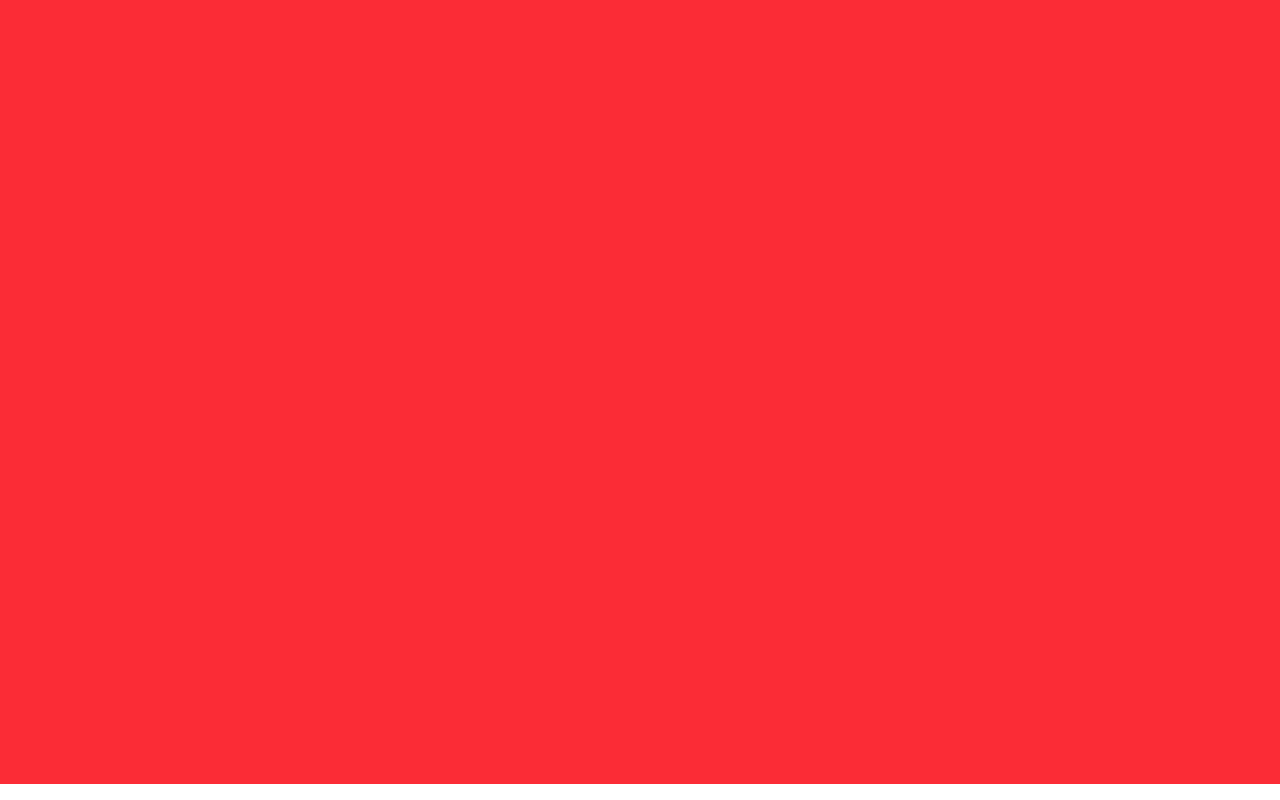
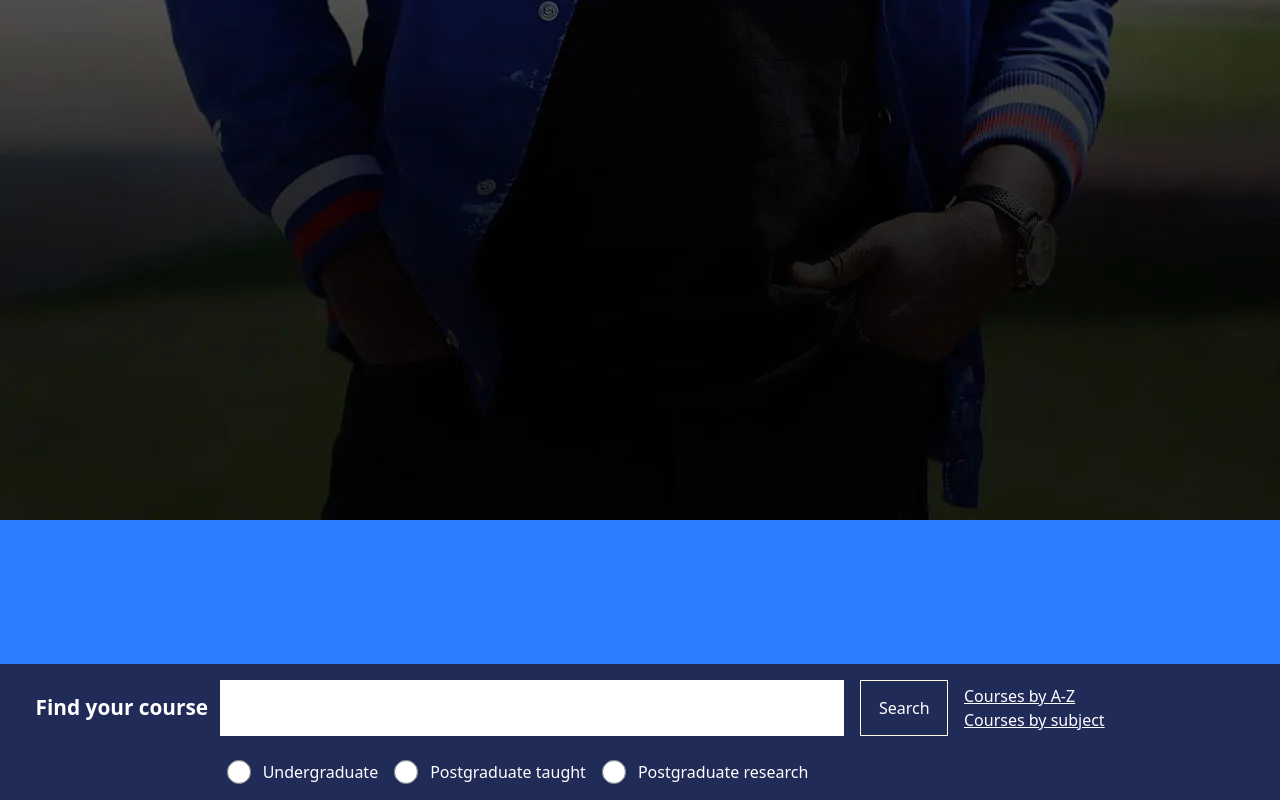
Before and after one commit to aleerabdallah/uni-of-liverpool, a website: page index.html in a window 1280 px wide. Shown: the part 1640-2440 px from the top of the page. Drawn offline with Linux system fonts and the light colour scheme.

Commit message:
chore: update find course section

```diff
--- a/index.html
+++ b/index.html
@@ -90,8 +90,8 @@
                     />
                 </picture>
                 <div class="flex flex-col absolute top-80 px-4.5">
-                    <div class="grid grid-rows-2 grid-cols-7 col-gap-1">
-                        <h2 class="row-start-1 col-span-6 leading-none p-4 w-fit font-bold border-[3px] text-white text-wrap text-[2.07rem] uppercase">
+                    <div class="grid grid-rows-2 grid-cols-7 col-gap-1 p-0">
+                        <h2 class="row-start-1 col-span-6 leading-none px-4 w-fit font-bold border-[3px] text-white text-wrap text-[2.07rem] uppercase">
                             Make 2026 your year
                         </h2>
                         <p class="row-start-2 col-start-1 col-span-7 text-white px-4 border-s-stone-50 text-[1.2rem] leading-tight text-wrap w-fit max-w-[125ch] p-4 border-[3px] mt-[3px]">
@@ -106,41 +106,47 @@
                 </div>
             </div>
             <!--search courses-->
-            <section class="bg-red-500 mt-36">
-                <form action="">
-                    <fieldset>
-                        <div>
-                            <label for="">Find your course</label>
-                            <input type="text" />
+            <section class="mt-36 py-4 bg-[rgba(33,43,88,1)]">
+                <form action="" class="grid grid-cols-12 px-4 gap-4">
+                    <!-- First row -->
+                    <fieldset class="col-span-9 grid grid-cols-9">
+                        <div class="col-start-1 col-span-8 grid grid-cols-8 gap-3">
+                            <label for="" class="col-start-1 col-span-2 flex items-center justify-end text-[1.3rem] font-bold ">Find your course</label>
+                            <input type="text" class="col-start-3 col-span-8 bg-white p-4" />
                         </div>
-                        <div>
-                            <button type="submit">
-                                <span>Search</span>
+                        <div class="ml-4 col-start-9 grid grid-cols-1 col-span-1 border border-amber-50">
+                            <button type="submit" class="cursor-pointer">
+                                <span class="hover:underline">Search</span>
                             </button>
                         </div>
                     </fieldset>
-                    <div>
-                        <fieldset>
+                    <div class="col-start-3 col-span-8 row-start-2 mt-2">
+                        <fieldset class="lg:col-span-9 col-span-9 grid grid-cols-9">
                             <legend></legend>
-                            <div>
-                                <div>
-                                    <input type="radio" />
+                            <div class="flex items-center gap-4 col-start-1 col-span-9">
+                                <div class="col-start-1 col-span-2 flex items-center gap-3  ">
+                                    <input type="radio"  class="w-6 h-6 bg-[#202b58] cursor-pointer hover:bg-[#202b58] border-4 "/>
                                     <label for="">Undergraduate</label>
                                 </div>
-                                <div>
-                                    <input type="radio" />
+                                <div class="col-start-3 col-span-4 flex items-center gap-3">
+                                    <input type="radio" class="w-6 h-6 bg-[#202b58] cursor-pointer hover:bg-[#202b58] border-4 " />
                                     <label for="">Postgraduate taught</label>
                                 </div>
-                                <div>
-                                    <input type="radio" />
+                                <div class="col-start-5 col-span-6 flex items-center gap-3">
+                                    <input type="radio" class="w-6 h-6 bg-[#202b58] cursor-pointer hover:bg-[#202b58] border-4 " />
                                     <label for="">Postgraduate research</label>
                                 </div>
                             </div>
                         </fieldset>
                     </div>
+                    <footer class="col-start-10 col-span-3 flex flex-col justify-center cursor-pointer">
+                        <p class="underline">Courses by A-Z</p>
+                        <p class="underline">Courses by subject</p>
+                    </footer>
                 </form>
             </section>
             <!-- /search courses -->
+
         </main>
 
     </body>
```
Also changed, not shown: src/output.css.
